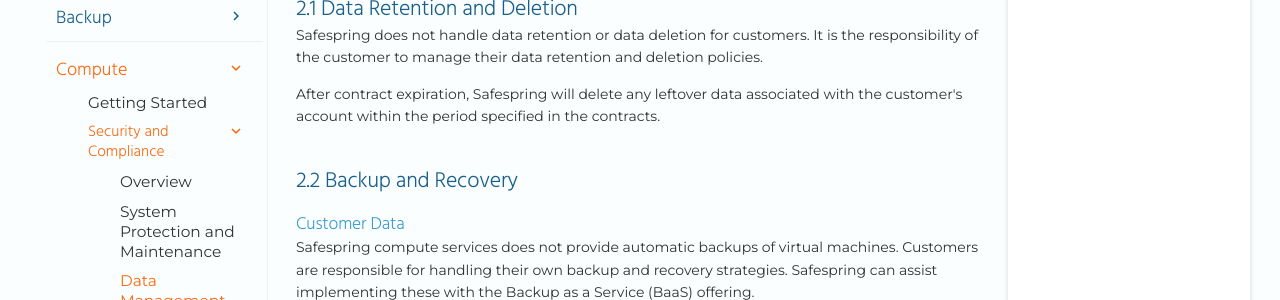
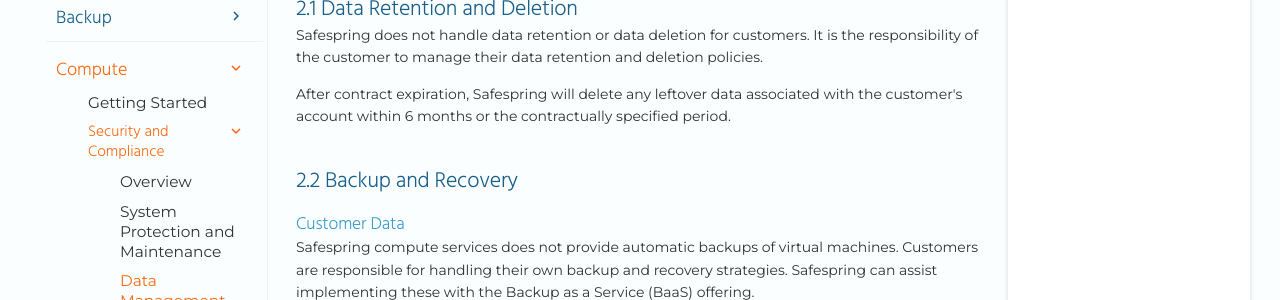
Before and after one commit to safespring/docs, an MkDocs documentation site: the page built from content/compute/security-compliance/data-management.md, in a window 1280 px wide and 900 px high. Shown: the part 259-559 px from the top of the window. Built offline with MkDocs 1.6.1 and Material for MkDocs 9.7.7, drawn with Linux system fonts in a browser that asks for light colours; a script that is not in the unit is left out; comment, search, counter and statistics services are not loaded.

Commit message:
Make deletion period explicit

```diff
--- a/content/compute/security-compliance/data-management.md
+++ b/content/compute/security-compliance/data-management.md
@@ -6,7 +6,7 @@
 
 Safespring does not handle data retention or data deletion for customers. It is the responsibility of the customer to manage their data retention and deletion policies.
 
-After contract expiration, Safespring will delete any leftover data associated with the customer's account within the period specified in the contracts.
+After contract expiration, Safespring will delete any leftover data associated with the customer's account within 6 months or the contractually specified period.
 
 ## 2.2 Backup and Recovery
 
```
